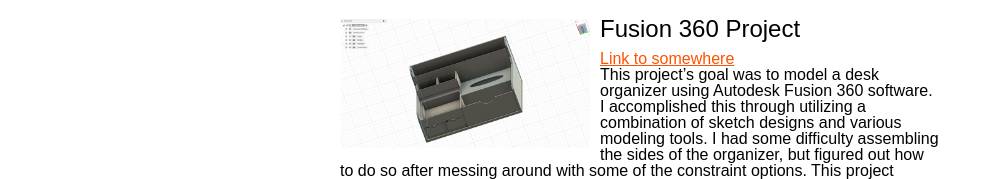
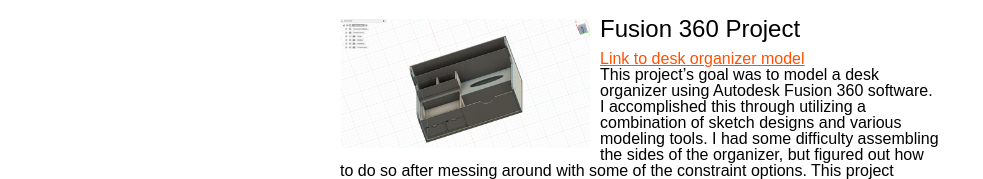
Before and after one commit to mluellen/APCS-Website, a plain HTML site: page index.html in a window 1280 px wide. Shown: the part 734-913 px from the top of the page, without its empty margins (0-983 px from the left). Drawn offline with Linux system fonts and the light colour scheme.

Commit message:
Update index.html

```diff
--- a/index.html
+++ b/index.html
@@ -45,7 +45,7 @@
   </div> <div class="project">
     <img src="img/fusionproject.png" alt="Screenshot of my desk organizer"/>
     <h2>Fusion 360 Project</h2>
-    <p><a href="www.google.com">Link to somewhere</a></p>
+    <p><a href="https://a360.co/3DKtpI5">Link to desk organizer model</a></p>
     <p>This project’s goal was to model a desk organizer using Autodesk Fusion 360 software. I accomplished this through utilizing a combination of sketch designs and various modeling tools. I had some difficulty assembling the sides of the organizer, but figured out how to do so after messing around with some of the constraint options. This project allowed me to practice constructing multiple planes and exporting files to 3D print.
 
 </p>
```
